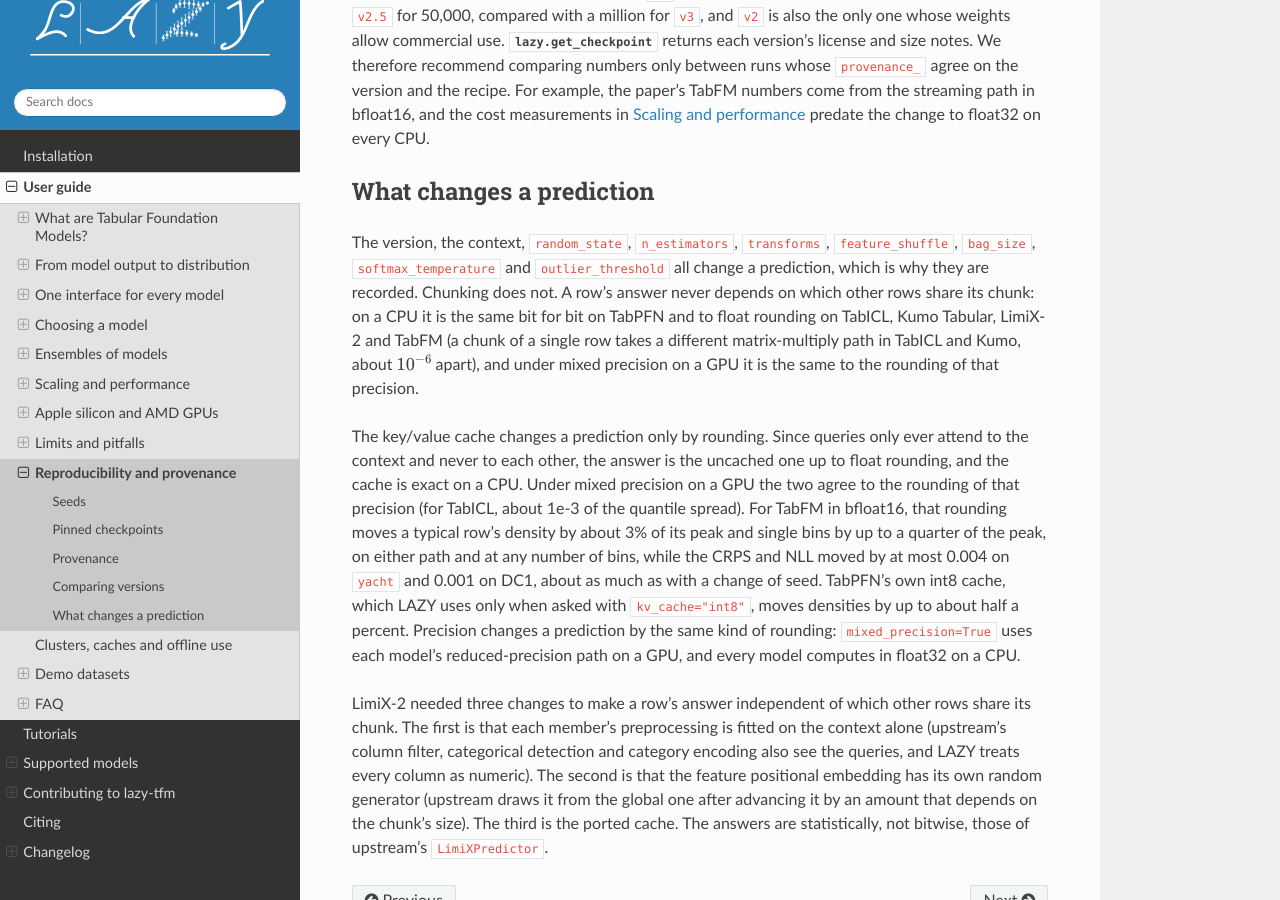
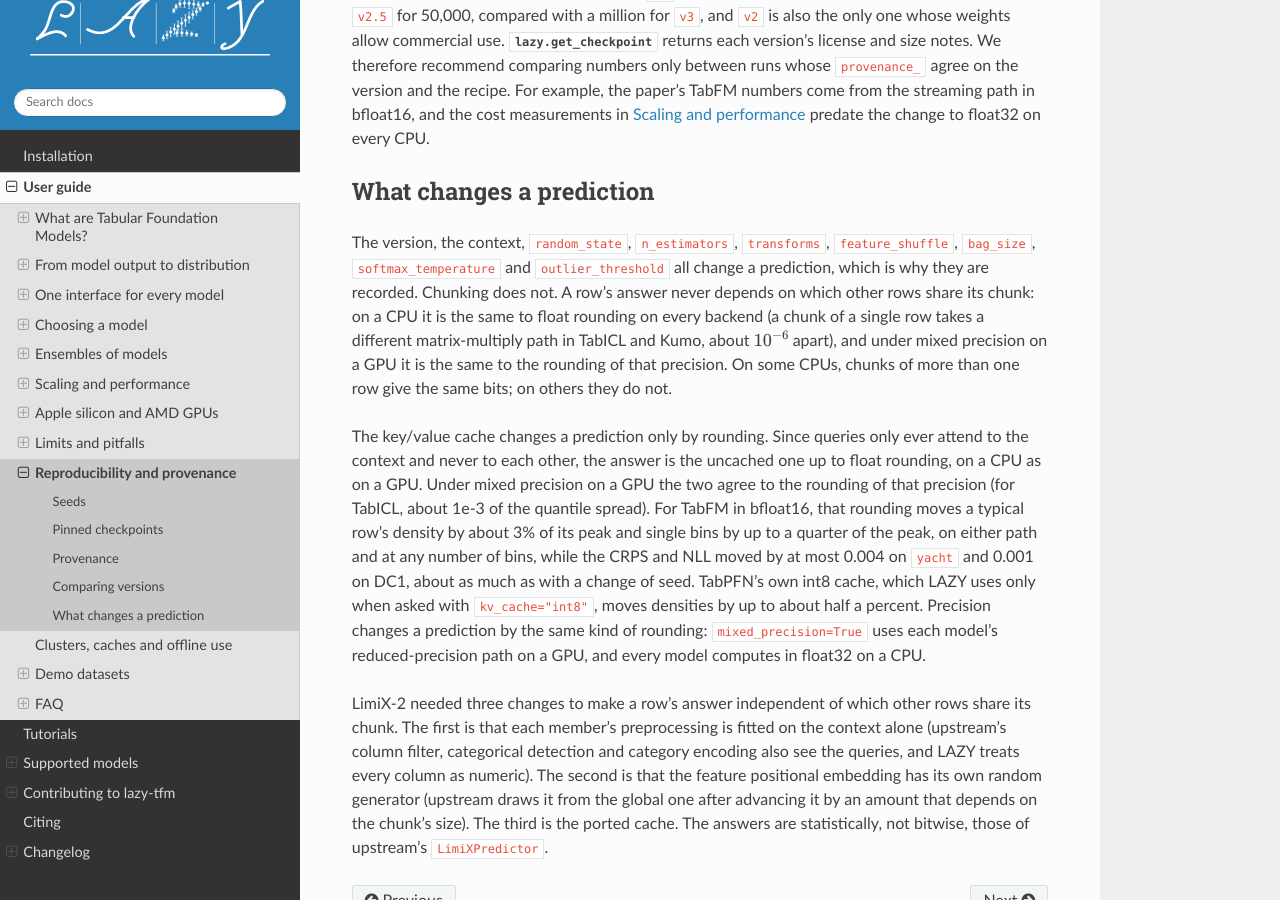
Before and after one commit to biprateep/lazy-tfm, a Sphinx documentation site: the page built from docs/guide/reproducibility.md, in a window 1280 px wide and 900 px high, scrolled down 1592 px. Built offline with Sphinx 7.4.7 and the Read the Docs theme 3.1.0, drawn with Linux system fonts in a browser that asks for light colours; pages that are not in the unit, such as notebooks, are missing from menus.

Commit message:
Claim only float rounding for chunking and Kumo's cache on a CPU
On a 4-core x86 CPU, TabPFN's chunked densities and Kumo Tabular's
cached ones differ from one pass and from uncached in the last bits,
which the Arm machine they were measured on did not show. TabPFN now
sets exact_chunking = False, and the two class tests that asserted
bit-identical chunking for TabICL and TabPFN go: the conformance test
already checks every backend to float rounding where it makes no exact
claim. Kumo's cache test drops its bit-for-bit cases, and its
kv_cache_rtol is 1e-3, above the 2.2e-4 measured. The docs say the
same, and the Kumo walk-through no longer says its package cannot come
from PyPI.

Closes #116.

Co-Authored-By: Claude Opus 5.5 <noreply@anthropic.com>
Claude-Session: https://claude.ai/code/session_01JkqiRk7T18G6RWangKXyJ7

```diff
--- a/docs/guide/reproducibility.md
+++ b/docs/guide/reproducibility.md
@@ -83,14 +83,15 @@ The version, the context, `random_state`, `n_estimators`, `transforms`,
 `feature_shuffle`, `bag_size`, `softmax_temperature` and `outlier_threshold`
 all change a prediction, which is why they are recorded. Chunking does not. A
 row's answer never depends on which other rows share its chunk: on a CPU it is
-the same bit for bit on TabPFN and to float rounding on TabICL, Kumo Tabular,
-LimiX-2 and TabFM (a chunk of a single row takes a different matrix-multiply
-path in TabICL and Kumo, about $10^{-6}$ apart), and under mixed precision on a
-GPU it is the same to the rounding of that precision.
+the same to float rounding on every backend (a chunk of a single row takes a
+different matrix-multiply path in TabICL and Kumo, about $10^{-6}$ apart), and
+under mixed precision on a GPU it is the same to the rounding of that
+precision. On some CPUs, chunks of more than one row give the same bits; on
+others they do not.
 
 The key/value cache changes a prediction only by rounding. Since queries only
 ever attend to the context and never to each other, the answer is the uncached
-one up to float rounding, and the cache is exact on a CPU. Under mixed
+one up to float rounding, on a CPU as on a GPU. Under mixed
 precision on a GPU the two agree to the rounding of that precision (for
 TabICL, about 1e-3 of the quantile spread). For TabFM in bfloat16, that
 rounding moves a typical row's density by about 3% of its peak and single bins
```
Also changed, not shown: CHANGELOG.md (+5 -0 lines), docs/adding_a_backend.md (+1 -1 lines), docs/adding_a_backend_kumo.md (+5 -5 lines), docs/models/kumo.md (+5 -5 lines), 6 other files.
